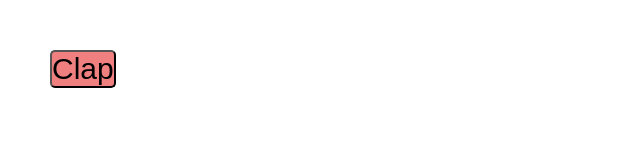
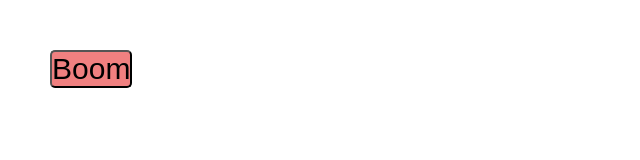
Before and after one commit to rosindubh/drumKitChallenge2, a plain HTML site: page index.html in a window 1280 px wide. Shown: the whole page, without its empty margins (0-640 px from the left). Drawn offline with Linux system fonts and the light colour scheme.

Commit message:
renamed button

```diff
--- a/index.html
+++ b/index.html
@@ -9,7 +9,7 @@
     <link rel="stylesheet" href="./style.css">
 </head>
 <body>
-    <button class="btn1" id="boom">Clap</button>
+    <button class="btn1" id="boom">Boom</button>
             <audio id="audio" controls style="display:none">
                 <source src="./sounds/boom.wav" type="audio/wav">
             </audio>
```
